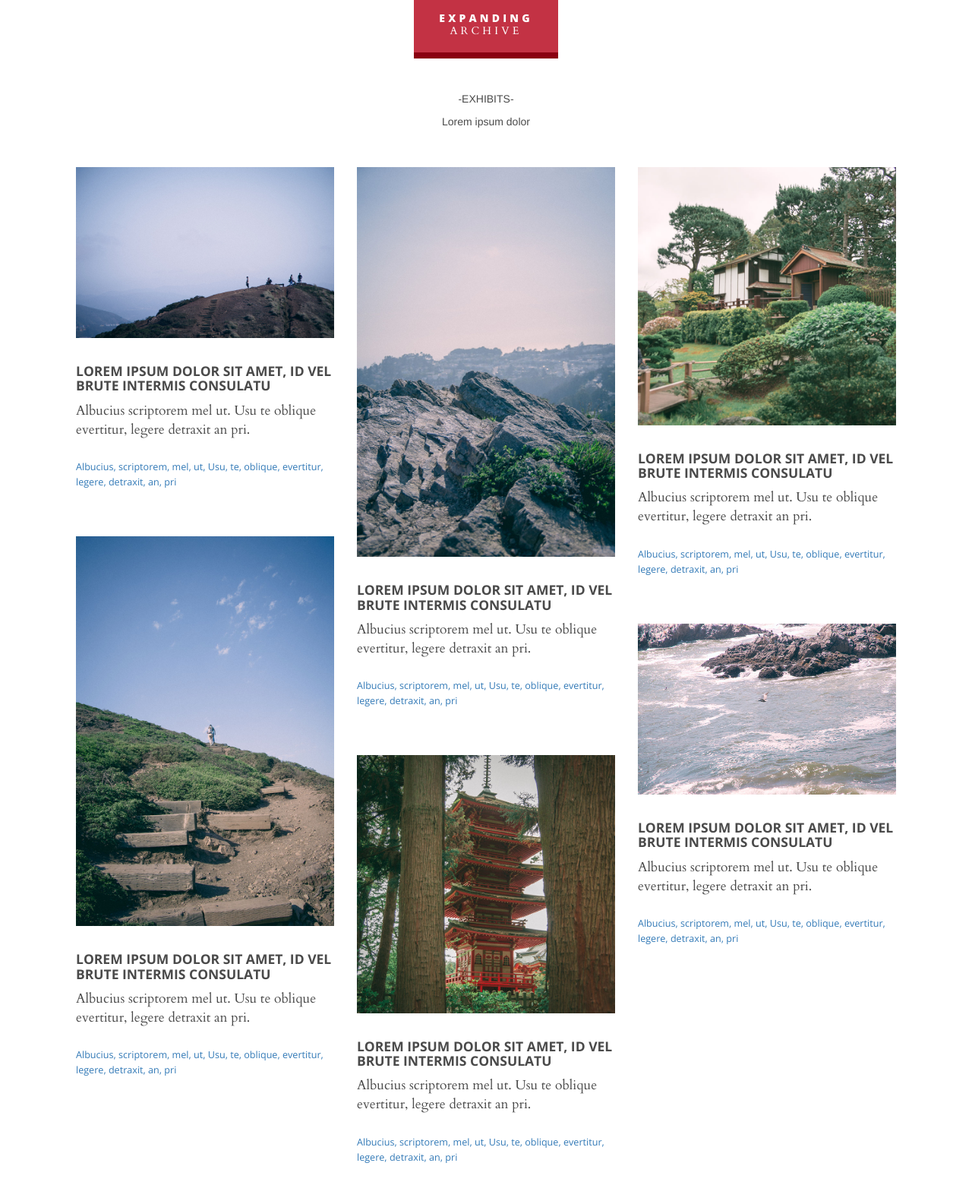
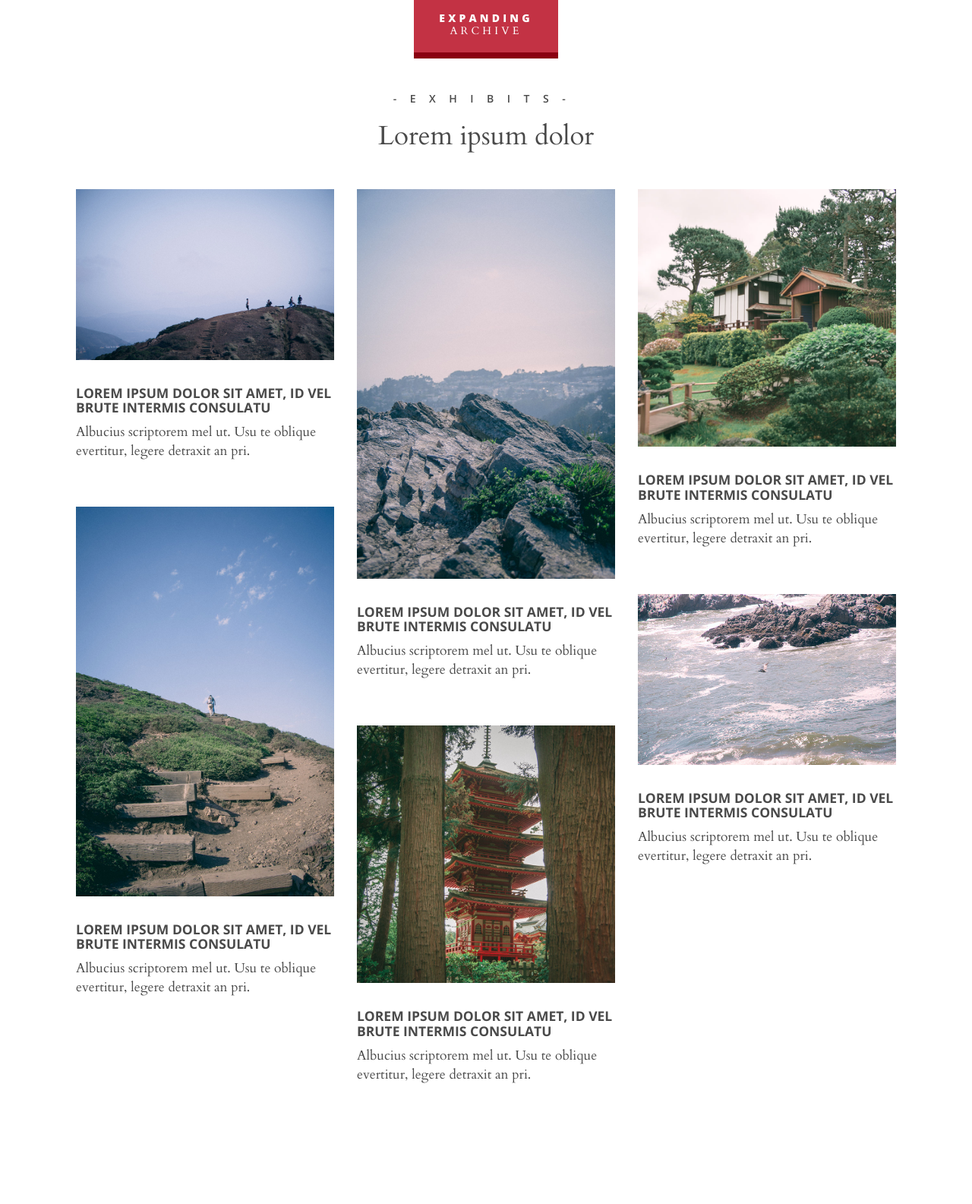
Before and after one commit to Orpheusp/denison-expanding-archives-omeka-theme, a PHP site: the page made by sample website/exhibits.html in a window 1280 px wide. Shown: the whole page at 76% size. After the commit the page ends 1426 px from the top, so only its background shows below. Run offline with PHP 8.4, Linux system fonts and the light colour scheme; some libraries are stand-ins or nearby versions.

Commit message:
minor changes to exhibits.html

```diff
--- a/sample website/css/screen.css
+++ b/sample website/css/screen.css
@@ -169,7 +169,7 @@ article > quote, .article-content > quote, .article-header > quote {
 }
 
 .exhibit-item {
-  margin-bottom: 3em;
+  margin-bottom: 1em;
   padding: 10px;
   color: #4a4a4a;
 }
--- a/sample website/exhibits.html
+++ b/sample website/exhibits.html
@@ -21,8 +21,8 @@
 
   <div class="container">
     <div class="section-header col-md-10 col-md-offset-1">
-      <p class="section-name">-EXHIBITS-</p>
-      <p class="section-title">Lorem ipsum dolor</p>
+      <small>-EXHIBITS-</small>
+      <h1>Lorem ipsum dolor</h1>
     </div>
 
     <div class="waterfall col-md-12" data-col-min-width="360">
@@ -30,42 +30,36 @@
         <img src="./images/featured-item-1.jpg">
         <h1>LOREM IPSUM DOLOR SIT AMET, ID VEL BRUTE INTERMIS CONSULATU</h1>
         <p>Albucius scriptorem mel ut. Usu te oblique evertitur, legere detraxit an pri. </p>
-        <a>Albucius, scriptorem, mel, ut, Usu, te, oblique, evertitur, legere, detraxit, an, pri </a>
       </div>
 
       <div class="exhibit-item col-md-4">
         <img src="./images/featured-item-3.jpg">
         <h1>LOREM IPSUM DOLOR SIT AMET, ID VEL BRUTE INTERMIS CONSULATU</h1>
         <p>Albucius scriptorem mel ut. Usu te oblique evertitur, legere detraxit an pri. </p>
-        <a>Albucius, scriptorem, mel, ut, Usu, te, oblique, evertitur, legere, detraxit, an, pri </a>
       </div>
 
       <div class="exhibit-item col-md-4">
         <img src="./images/featured-item-6.jpg">
         <h1>LOREM IPSUM DOLOR SIT AMET, ID VEL BRUTE INTERMIS CONSULATU</h1>
         <p>Albucius scriptorem mel ut. Usu te oblique evertitur, legere detraxit an pri. </p>
-        <a>Albucius, scriptorem, mel, ut, Usu, te, oblique, evertitur, legere, detraxit, an, pri </a>
       </div>
 
       <div class="exhibit-item col-md-4">
         <img src="./images/featured-item-2.jpg">
         <h1>LOREM IPSUM DOLOR SIT AMET, ID VEL BRUTE INTERMIS CONSULATU</h1>
         <p>Albucius scriptorem mel ut. Usu te oblique evertitur, legere detraxit an pri. </p>
-        <a>Albucius, scriptorem, mel, ut, Usu, te, oblique, evertitur, legere, detraxit, an, pri </a>
       </div>
 
       <div class="exhibit-item col-md-4">
         <img src="./images/featured-item-4.jpg">
         <h1>LOREM IPSUM DOLOR SIT AMET, ID VEL BRUTE INTERMIS CONSULATU</h1>
         <p>Albucius scriptorem mel ut. Usu te oblique evertitur, legere detraxit an pri. </p>
-        <a>Albucius, scriptorem, mel, ut, Usu, te, oblique, evertitur, legere, detraxit, an, pri </a>
       </div>
 
       <div class="exhibit-item col-md-4">
         <img src="./images/featured-item-5.jpg">
         <h1>LOREM IPSUM DOLOR SIT AMET, ID VEL BRUTE INTERMIS CONSULATU</h1>
         <p>Albucius scriptorem mel ut. Usu te oblique evertitur, legere detraxit an pri. </p>
-        <a>Albucius, scriptorem, mel, ut, Usu, te, oblique, evertitur, legere, detraxit, an, pri </a>
       </div>
 
     </div>
```
